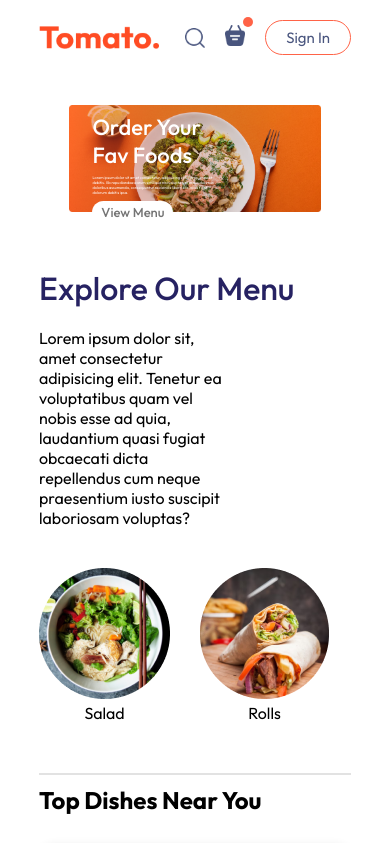
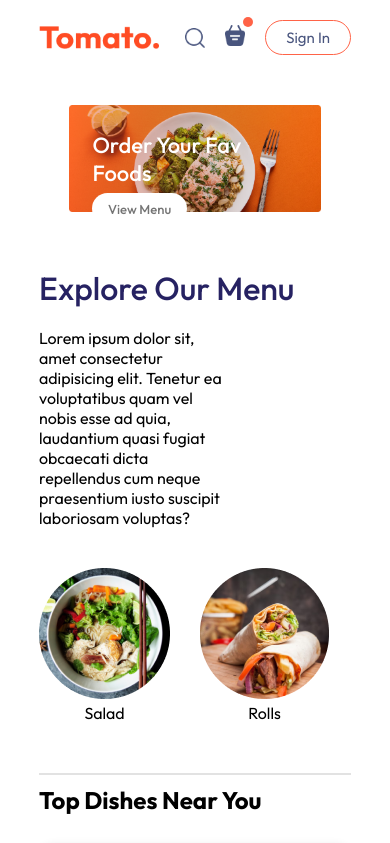
Before and after one commit to rohitdhamale28/Food-app-React, a React (Vite) app: page / in a window 390 px wide. Shown: the top 843 px of the page. Built offline with nearby package versions, Linux system fonts and the light colour scheme.

Commit message:
reponsive-header

```diff
--- a/src/components/header/header.css
+++ b/src/components/header/header.css
@@ -39,3 +39,28 @@
     font-size: max(1vw,13px);
     border-radius: 50px;
 }
+
+@media (max-width:1050px) {
+    /* .header{
+        height: 38vw;
+    } */
+    .header-contents{
+        max-width: 45%;
+    }
+
+}
+
+@media (max-width:750px) {
+
+    .header-contents{
+        max-width: 65%;
+    }
+    .header-contents p{
+        display: none;
+    }
+    .header-contents button{
+        padding: 2vw 4vw;
+
+    }
+
+}
```
